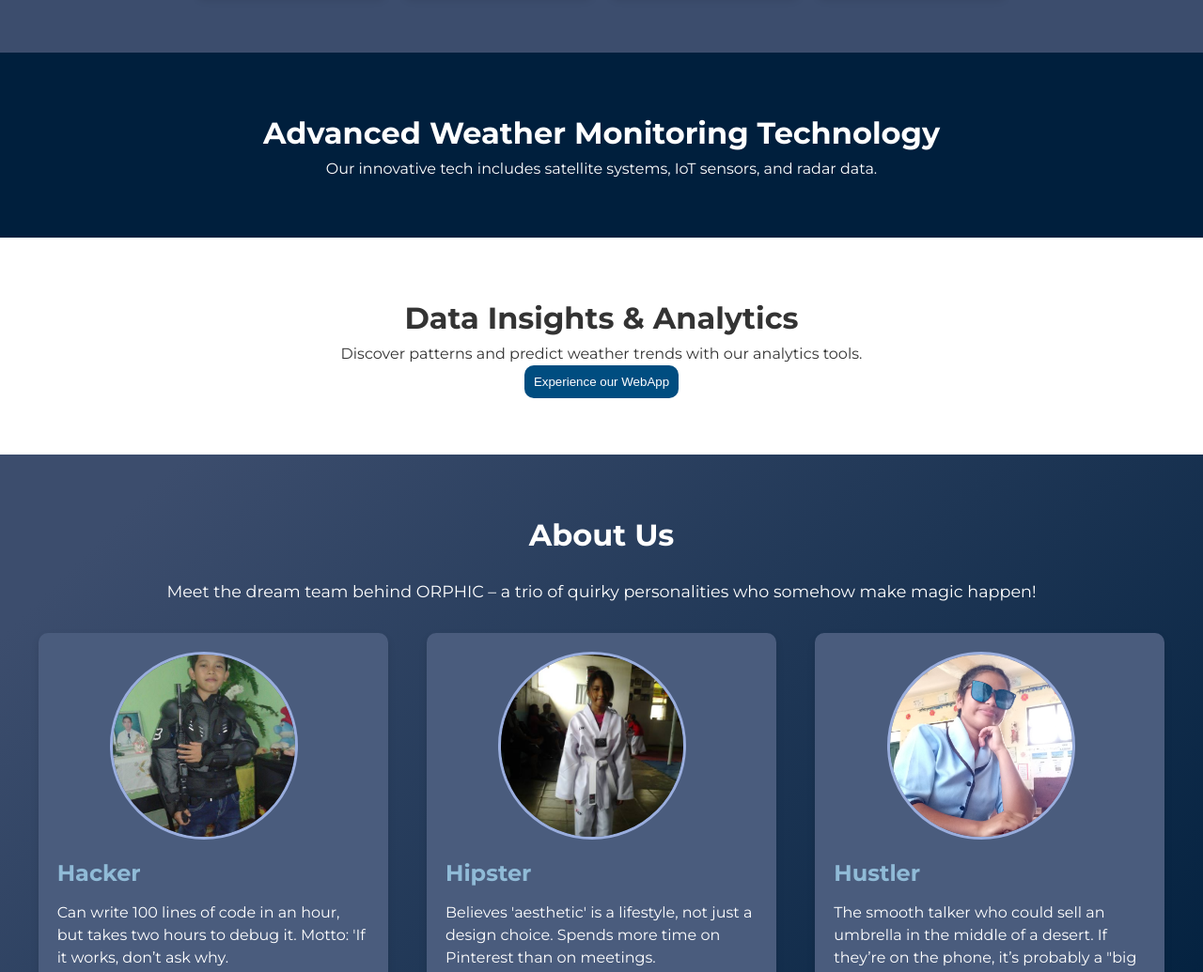
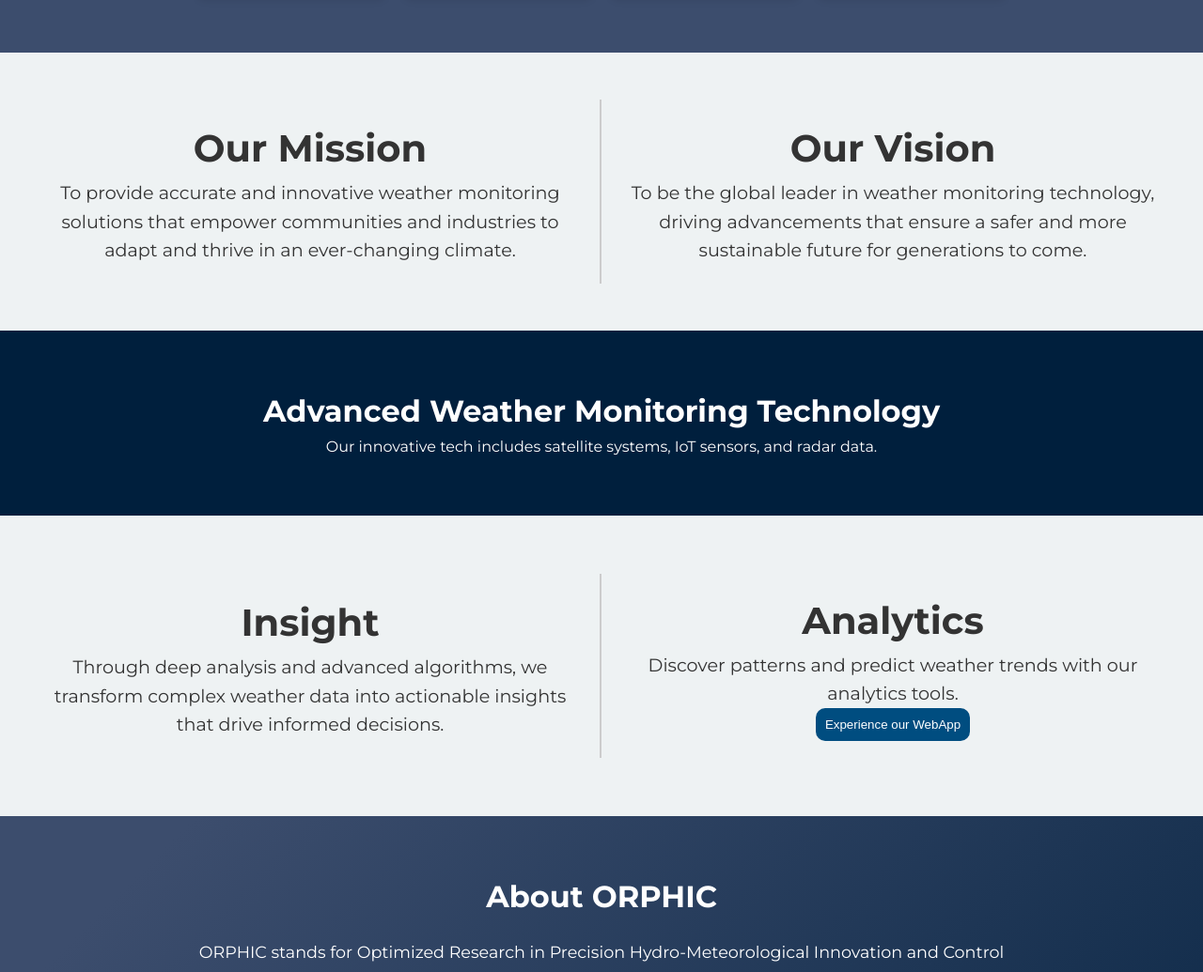
Before and after one commit to OR-PHIC/Orphic, a plain HTML site: page index.html in a window 1280 px wide. Shown: the part 980-2015 px from the top of the page at 94% size. Drawn offline with Linux system fonts and the light colour scheme.

Commit message:
EDITED ADDED MY EVERYTHING 003

```diff
--- a/index.html
+++ b/index.html
@@ -130,7 +130,38 @@
     .card p {
         font-size: 0.9em;
     }
+    /*Mission section*/
+    .mission-vision {
+            padding: 50px 20px;
+            background-color: #eef2f3;
+            display: flex;
+            justify-content: center;
+            align-items: center;
+        }
 
+        .mission-vision .col {
+            flex: 1;
+            padding: 20px;
+            text-align: center;
+            position: relative;
+        }
+
+        .mission-vision .divider {
+            width: 2px;
+            background-color: #ccc;
+            height: 100%;
+            position: absolute;
+            top: 0;
+            right: 0;
+        }
+
+        .mission-vision h1 {
+            font-size: 2.5em;
+        }
+
+        .mission-vision p{
+            font-size: 1.2em;
+        }
     /* Technology Section */
     .technology {
         padding: 60px 20px;
@@ -146,12 +177,32 @@
     /* Insights Section */
     .insights {
         padding: 60px 20px;
-        text-align: center;
+        background-color: #eef2f3;
+        display: flex;
+        justify-content: center;
+        align-items: center;
+        }
+        .insights .col {
+            flex: 1;
+            padding: 20px;
+            text-align: center;
+            position: relative;
+        }
+
+        .insights .divider {
+            width: 2px;
+            background-color: #ccc;
+            height: 100%;
+            position: absolute;
+            top: 0;
+            right: 0;
+        }
+    .insights h2 {
+        font-size: 2.5em;
     }
-
-    .insights h2 {
-        font-size: 2em;
-    }
+.insights p{
+    font-size: 1.2em;
+}
 
     .insightbutton {
         background-color: #004d80;
@@ -292,6 +343,17 @@
     .contact form button:hover {
         background: #00aaff;
     }
+    .popup-message{
+        display: none;
+        position: fixed;
+        top: 50%;
+        left: 50%;
+        transform: translate(-50%, -50%);
+        background: #fff;
+        padding: 20px;
+        box-shadow: 0 4px 6px rgba(0,0,0,0.1);
+        text-align: center;
+    }
 
     /*hotlines*/
     .hotlines {
@@ -345,7 +407,8 @@
         <div class="logo">ORPHIC</div>
         <nav>
             <a href="#home">Home</a>
-            <a href="#goals">Goals</a>
+            <a href="#solutions">Goals</a>
+            <a href="#mission-vision">Mission</a>
             <a href="#technology">Technology</a>
             <a href="#insights">Insights</a>
             <a href="#about">About</a>
@@ -361,7 +424,7 @@
 
     <!-- Solutions Section -->
     <section id="solutions" class="solutions">
-        <h2>Orphic's Goals: From Vision to Reality</h2>
+        <h2>Orphic's Goals</h2>
         <div class="solution-cards">
             <div class="card">
                 <h3>Reliable forecast</h3>
@@ -384,6 +447,18 @@
         </div>
     </section>
 
+   <!-- Mission and Vision Section -->
+   <section id="mission-vision" class="mission-vision">
+    <div class="col">
+        <h1>Our Mission</h1>
+        <p>To provide accurate and innovative weather monitoring solutions that empower communities and industries to adapt and thrive in an ever-changing climate.</p>
+        <div class="divider"></div>
+    </div>
+    <div class="col">
+        <h1>Our Vision</h1>
+        <p>To be the global leader in weather monitoring technology, driving advancements that ensure a safer and more sustainable future for generations to come.</p>
+    </div>
+</section>
     <!-- Technology Section -->
     <section id="technology" class="technology">
         <h2>Advanced Weather Monitoring Technology</h2>
@@ -392,15 +467,24 @@
 
     <!-- Data Insights Section -->
     <section id="insights" class="insights">
-        <h2>Data Insights & Analytics</h2>
+        <div class="col">
+        <h2>Insight</h2>
+        <p>Through deep analysis and advanced algorithms, we transform complex weather data into actionable insights that drive informed decisions.</p>
+       <div class="divider"></div>
+    </div>
+    <div class="col">
+        <h2> Analytics</h2>
         <p>Discover patterns and predict weather trends with our analytics tools.</p>
         <a href="https://or-phic.github.io/WebApp/index.html">
             <button type="submit" class="insightbutton"> Experience our WebApp</button>
+        </div>
         </a>
     </section>
 
     <!--About Section-->
     <section id="about" class="about">
+        <h2>About ORPHIC</h2>
+        <p>ORPHIC stands for Optimized Research in Precision Hydro-Meteorological Innovation and Control</p>
         <h2>About Us</h2>
         <p>Meet the dream team behind ORPHIC – a trio of quirky personalities who somehow make magic happen!</p>
         <div class="about-team">
@@ -459,14 +543,15 @@
                     <label for="message">Message</label>
                     <textarea id="message" name="message" required></textarea>
                     <button type="submit">Send</button>
+                    <div id="popup-message" class="popup-message">
+                        <p>Message successfully sent!</p>
+                        <button onclick="closePopup()">Close</button>
+                    </div>
                 </form>
             </div>
         </div>
 
     </section>
-
-
-
     <!-- Footer -->
     <footer>
         <p>&copy; 2024 ORPHIC Weather Monitoring. All rights reserved.</p>
```
